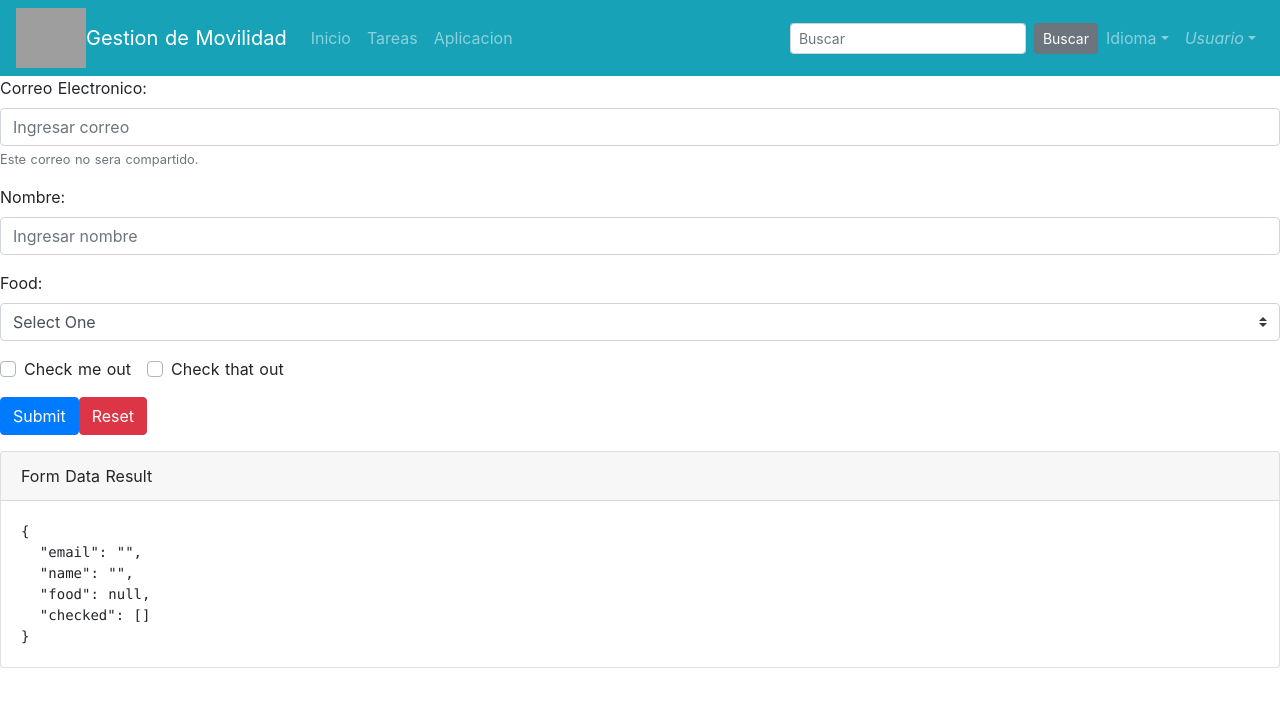
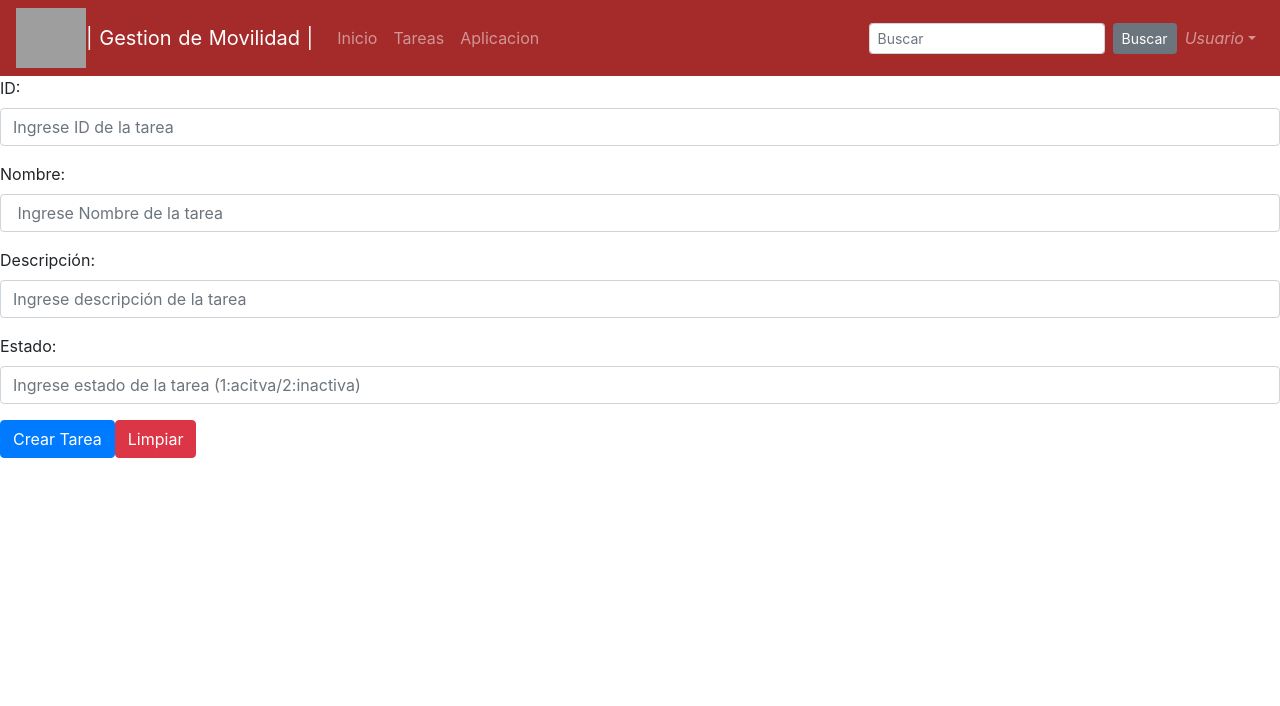
Before and after one commit to EstivenCano/proyecto_web, a Nuxt app: page /formulario in a window 1280 px wide. Shown: the top 706 px of the page. Built offline with nearby package versions, Linux system fonts and the light colour scheme; grey boxes are pictures that could not be loaded.

Commit message:
Crud1 : Creación de tareas

```diff
--- a/layouts/default.vue
+++ b/layouts/default.vue
@@ -1,10 +1,15 @@
 <template>
   <div>
-        <div>
-      <b-navbar toggleable="lg" type="dark" variant="info">
-        <img src="https://lh3.googleusercontent.com/proxy/yqbq_5-ZdgMOoFDvr0GWwx6wHB3AcdqNrwFf2tI6dV5Syfj-qYzWhFeNw6ccKbtEq0TWE4c141BSQM3o4OdOvaSlSISm7r1nxxc9nrVK2w"
-        fluid alt="Responsive image" height= "60px" width="70px">
-        <b-navbar-brand href="#">Gestion de Movilidad</b-navbar-brand>
+    <div>
+      <b-navbar toggleable="lg" type="dark" variant="dark">
+        <img
+          src="https://upload.wikimedia.org/wikipedia/commons/thumb/b/bf/Escudo_Universidad_de_Medellin.svg/1200px-Escudo_Universidad_de_Medellin.svg.png"
+          fluid
+          alt="Responsive image"
+          height="60px"
+          width="70px"
+        />
+        <b-navbar-brand href>| Gestion de Movilidad |</b-navbar-brand>
 
         <b-navbar-toggle target="nav-collapse"></b-navbar-toggle>
 
@@ -19,15 +24,8 @@
           <b-navbar-nav class="ml-auto">
             <b-nav-form>
               <b-form-input size="sm" class="mr-sm-2" placeholder="Buscar"></b-form-input>
-              <b-button size="sm" class="my-2 my-sm-0" type="submit" >Buscar</b-button>
+              <b-button size="sm" class="my-2 my-sm-0" type="submit">Buscar</b-button>
             </b-nav-form>
-
-            <b-nav-item-dropdown text="Idioma" right>
-              <b-dropdown-item href="#">EN</b-dropdown-item>
-              <b-dropdown-item href="#">ES</b-dropdown-item>
-              <b-dropdown-item href="#">RU</b-dropdown-item>
-              <b-dropdown-item href="#">FA</b-dropdown-item>
-            </b-nav-item-dropdown>
 
             <b-nav-item-dropdown right>
               <!-- Using 'button-content' slot -->
@@ -46,9 +44,13 @@
 </template>
 
 <style>
+.navbar.navbar-dark.bg-dark {
+  background-color: brown !important;
+}
+
 html {
-  font-family: 'Source Sans Pro', -apple-system, BlinkMacSystemFont, 'Segoe UI',
-    Roboto, 'Helvetica Neue', Arial, sans-serif;
+  font-family: "Source Sans Pro", -apple-system, BlinkMacSystemFont, "Segoe UI",
+    Roboto, "Helvetica Neue", Arial, sans-serif;
   font-size: 16px;
   word-spacing: 1px;
   -ms-text-size-adjust: 100%;
--- a/pages/formulario.vue
+++ b/pages/formulario.vue
@@ -1,52 +1,51 @@
 <template>
   <div>
+    <b-container fluid="md">
       <b-form @submit="onSubmit" @reset="onReset" v-if="show">
-      <b-form-group
-        id="input-group-1"
-        label="Correo Electronico:"
-        label-for="input-1"
-        description="Este correo no sera compartido."
-      >
+        <b-form-group label="ID:" label-for="id">
           <b-form-input
-          id="input-1"
-          v-model="form.email"
-          type="email"
-          required
-          placeholder="Ingresar correo"
-        ></b-form-input>
+            class="form-control"
+            type="text"
+            v-model="form.id"
+            placeholder="Ingrese ID de la tarea"
+            id="id"
+          />
         </b-form-group>
 
-      <b-form-group id="input-group-2" label="Nombre:" label-for="input-2">
+        <b-form-group label=" Nombre:" label-for="nombre">
           <b-form-input
-          id="input-2"
-          v-model="form.name"
-          required
-          placeholder="Ingresar nombre"
-        ></b-form-input>
+            class="form-control"
+            type="text"
+            v-model="form.nombre"
+            placeholder=" Ingrese Nombre de la tarea"
+            id="nombre"
+          />
         </b-form-group>
 
-      <b-form-group id="input-group-3" label="Food:" label-for="input-3">
-        <b-form-select
-          id="input-3"
-          v-model="form.food"
-          :options="foods"
-          required
-        ></b-form-select>
+        <b-form-group label=" Descripción:" label-for="desc">
+          <b-form-input
+            class="form-control"
+            type="text"
+            v-model="form.desc"
+            placeholder="Ingrese descripción de la tarea"
+            id="desc"
+          />
         </b-form-group>
 
-      <b-form-group id="input-group-4">
-        <b-form-checkbox-group v-model="form.checked" id="checkboxes-4">
-          <b-form-checkbox value="me">Check me out</b-form-checkbox>
-          <b-form-checkbox value="that">Check that out</b-form-checkbox>
-        </b-form-checkbox-group>
+        <b-form-group label=" Estado:" label-for="estado">
+          <b-form-input
+            class="form-control"
+            type="number"
+            v-model="form.estado"
+            placeholder="Ingrese estado de la tarea (1:acitva/2:inactiva)"
+            id="estado"
+          />
         </b-form-group>
 
-      <b-button type="submit" variant="primary">Submit</b-button>
-      <b-button type="reset" variant="danger">Reset</b-button>
+        <b-button type="submit" variant="primary">Crear Tarea</b-button>
+        <b-button type="reset" variant="danger">Limpiar</b-button>
       </b-form>
-    <b-card class="mt-3" header="Form Data Result">
-      <pre class="m-0">{{ form }}</pre>
-    </b-card>
+    </b-container>
   </div>
 </template>
 
@@ -55,33 +54,32 @@
   data() {
     return {
       form: {
-          email: '',
-          name: '',
-          food: null,
-          checked: []
+        id: "",
+        nombre: "",
+        desc: "",
+        estado: null
       },
-        foods: [{ text: 'Select One', value: null }, 'Carrots', 'Beans', 'Tomatoes', 'Corn'],
       show: true
-      }
+    };
   },
   methods: {
     onSubmit(evt) {
-        evt.preventDefault()
-        alert(JSON.stringify(this.form))
+      evt.preventDefault();
+      alert(JSON.stringify(this.form));
     },
     onReset(evt) {
-        evt.preventDefault()
+      evt.preventDefault();
       // Reset our form values
-        this.form.email = ''
-        this.form.name = ''
-        this.form.food = null
-        this.form.checked = []
+      this.form.id = "";
+      this.form.nombre = "";
+      this.form.desc = "";
+      this.form.estado = null;
       // Trick to reset/clear native browser form validation state
-        this.show = false
+      this.show = false;
       this.$nextTick(() => {
-          this.show = true
-        })
+        this.show = true;
+      });
     }
   }
-  }
+};
 </script>
```
Also changed, not shown: 1 other file (tests, documents, lock files or other folders). Lines whose indentation alone changed are shown as unchanged.
